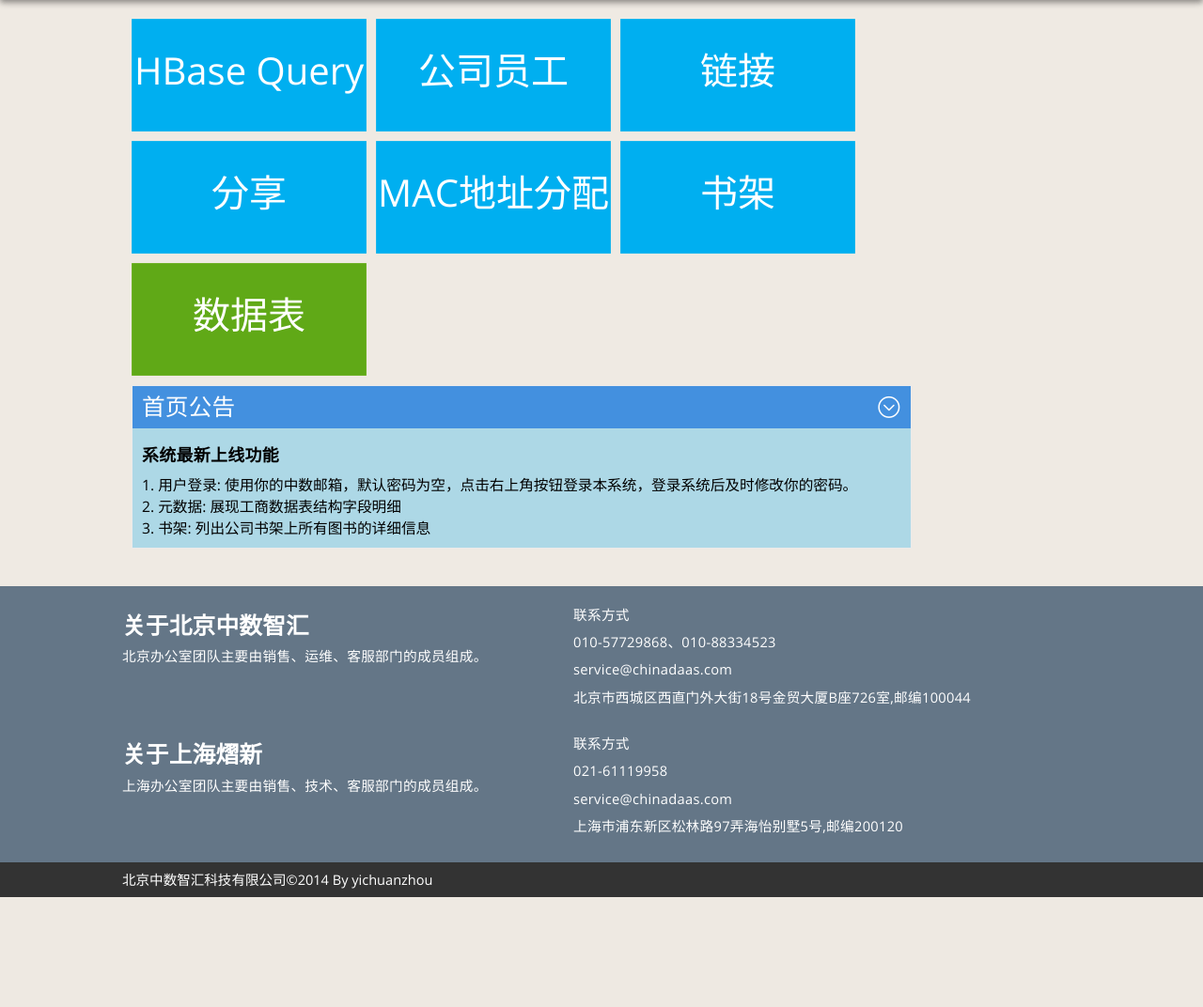
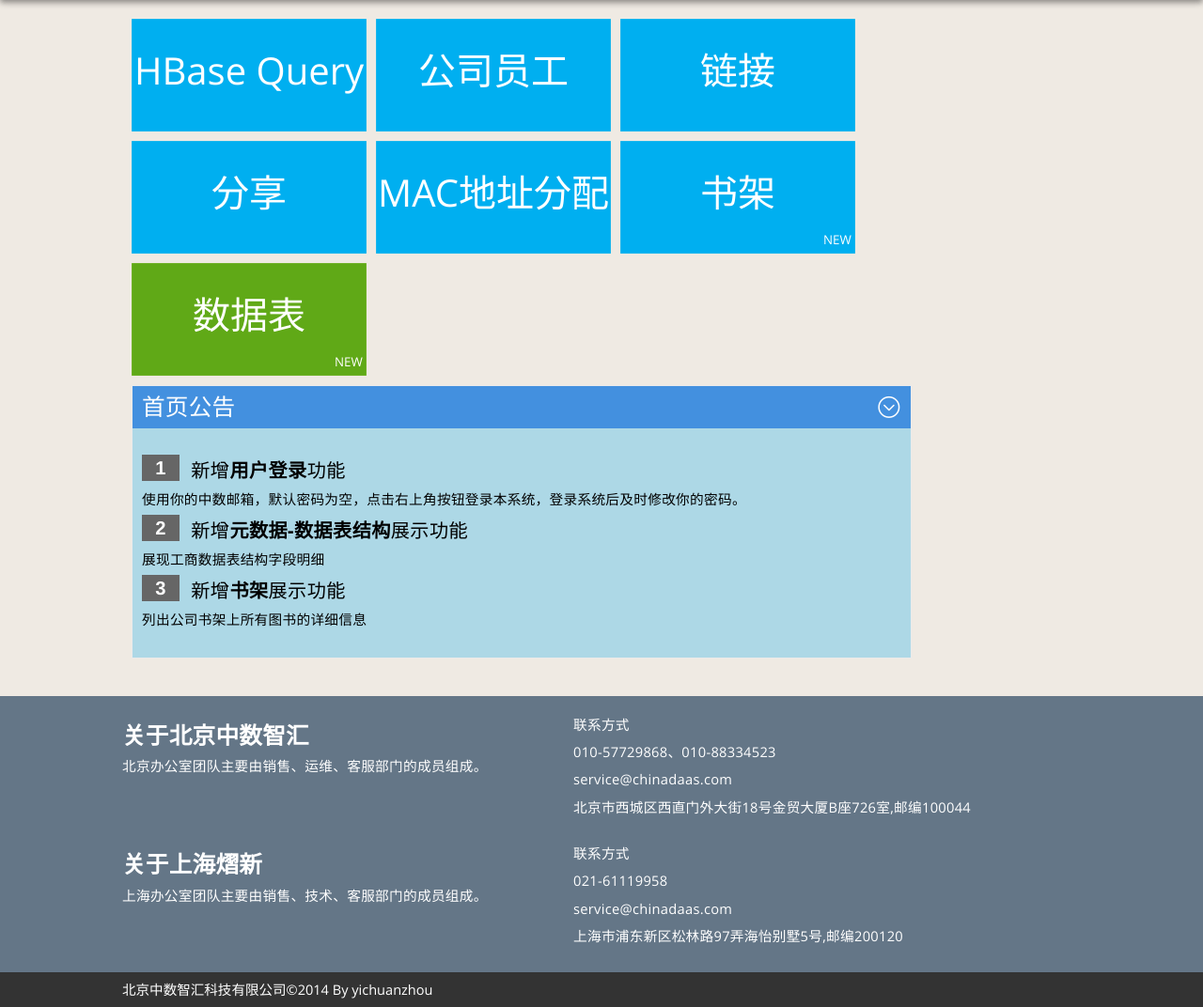
Before and after one commit to czhouyi/chinadaas, a Django app: template templates/index.html in a window 1280 px wide. Shown: the part 45-1117 px from the top of the page at 94% size. Before the commit the page ends 1000 px from the top, so only its background shows below. Run offline with Django 3.2, Linux system fonts and the light colour scheme; the template is opened without the code that fills it, so the values that code supplies are empty; parts of the project's set-up code (start-up, migrations or seed data) failed here and were passed over; some web fonts are replaced.

Commit message:
index page update

```diff
--- a/templates/index.html
+++ b/templates/index.html
@@ -33,11 +33,17 @@
         <div class="grid no-margin">
             <a class="tile double bg-blue text-center" href="/company/booklist/">
                 <h1 class="fg-white" style="font-size:40px; line-height:90px;">书架</h1>
+				<div class="tile-status">
+					<div class="badge fg-white">NEW</div>
+				</div>
             </a>
         </div>
         <div class="grid no-margin">
             <a class="tile double bg-green text-center" href="/meta/tablelist/">
                 <h1 class="fg-white" style="font-size:40px; line-height:90px;">数据表</h1>
+				<div class="tile-status">
+					<div class="badge fg-white">NEW</div>
+				</div>
             </a>
         </div>
         <!--<div class="grid no-margin">
@@ -51,10 +57,14 @@
 					<div class="panel" data-role="panel">
 						<div class="panel-header bg-lightBlue fg-white">首页公告</div>
 						<div class="panel-content" style="display:block; background-color: lightBlue;">
-							<h4>系统最新上线功能</h4>
-							1. 用户登录: 使用你的中数邮箱，默认密码为空，点击右上角按钮登录本系统，登录系统后及时修改你的密码。<br>
-							2. 元数据: 展现工商数据表结构字段明细<br>
-							3. 书架: 列出公司书架上所有图书的详细信息
+							<ol class="styled">
+								<li style="width:90%;">新增<strong>用户登录</strong>功能</li>
+								<p>使用你的中数邮箱，默认密码为空，点击右上角按钮登录本系统，登录系统后及时修改你的密码。</p>
+								<li style="width:90%;">新增<strong>元数据-数据表结构</strong>展示功能</li>
+								<p>展现工商数据表结构字段明细</p>
+								<li style="width:90%;">新增<strong>书架</strong>展示功能</li>
+								<p>列出公司书架上所有图书的详细信息</p>
+							</ol>
 						</div>
 					</div>
 				</div>
```
